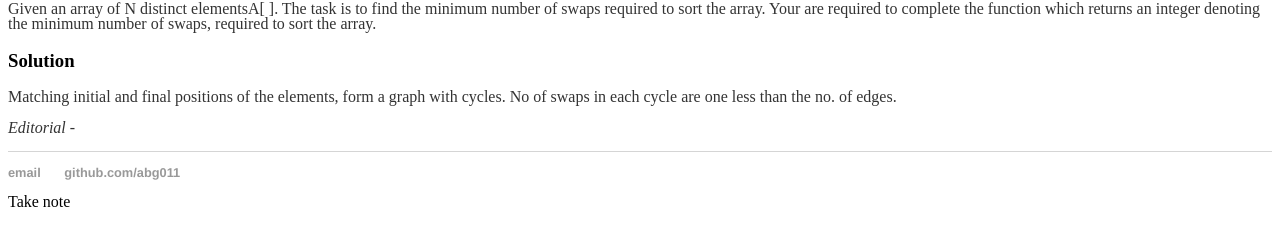
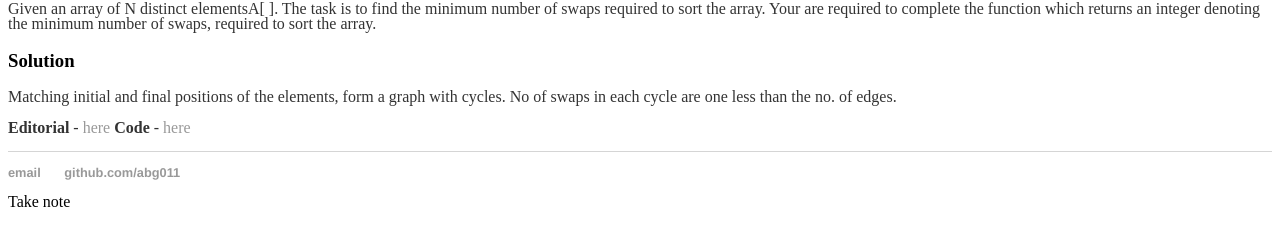
Before and after one commit to abhigupta543/abg011.github.io, a Jekyll site: the page built from _posts/2019-10-14-Swaps-To-Sort.md, in a window 1280 px wide. Shown: the part 264-510 px from the top of the page. Built offline with Jekyll 4.4.1, drawn with Linux system fonts in a browser that asks for light colours; our own code applies the rules of GitHub Pages for plain Markdown files.

Commit message:
Update 2019-10-14-Swaps-To-Sort.md

```diff
--- a/_posts/2019-10-14-Swaps-To-Sort.md
+++ b/_posts/2019-10-14-Swaps-To-Sort.md
@@ -10,4 +10,5 @@ Given an array of N distinct elementsA[ ]. The task is to find the minimum numbe
 ### Solution
 Matching initial and final positions of the elements, form a graph with cycles. No of swaps in each cycle are one less than the no. of edges.
 
-*Editorial* -
+**Editorial** - [here](https://www.geeksforgeeks.org/minimum-number-swaps-required-sort-array/)
+**Code** - [here](/codes/swapsort.cpp)
```
